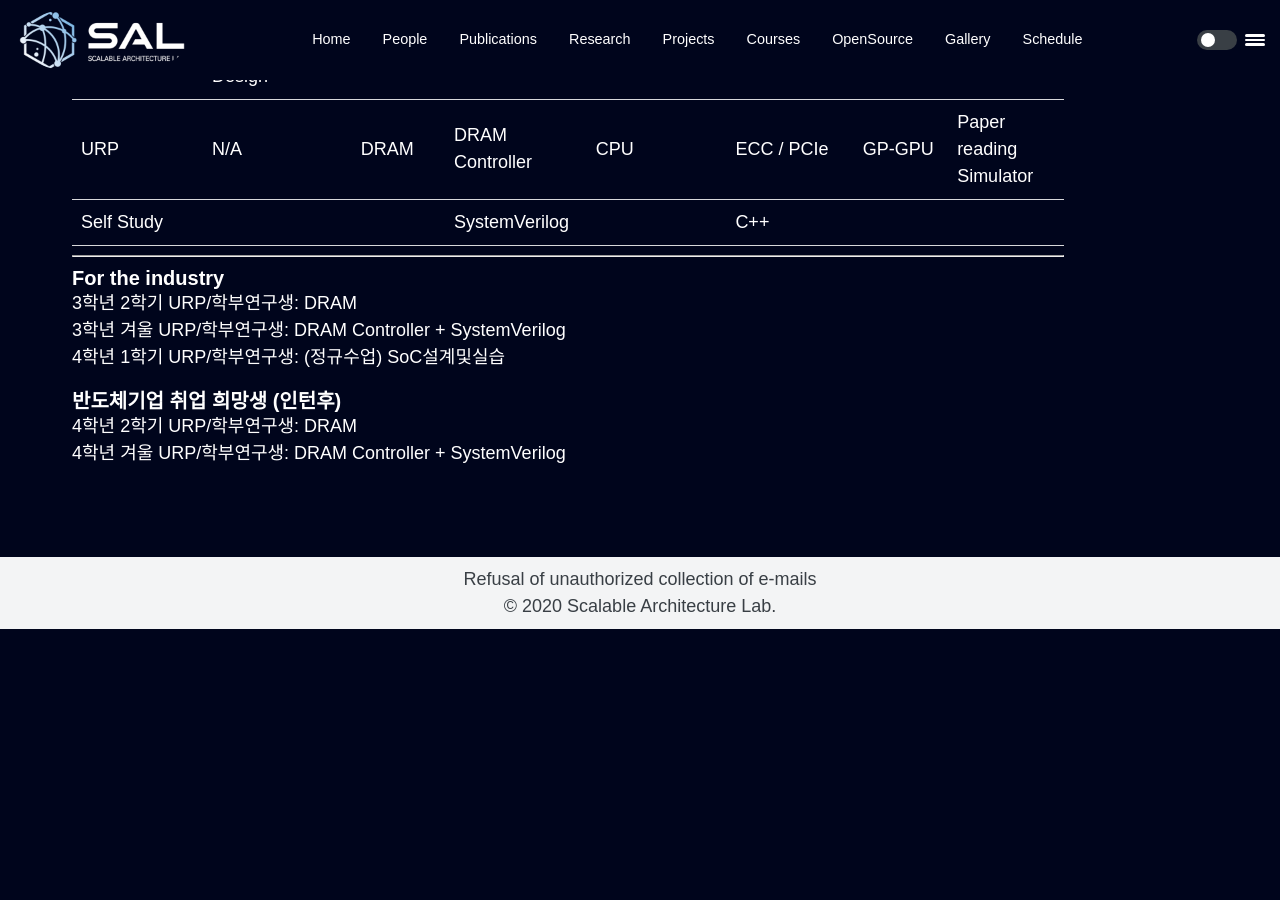
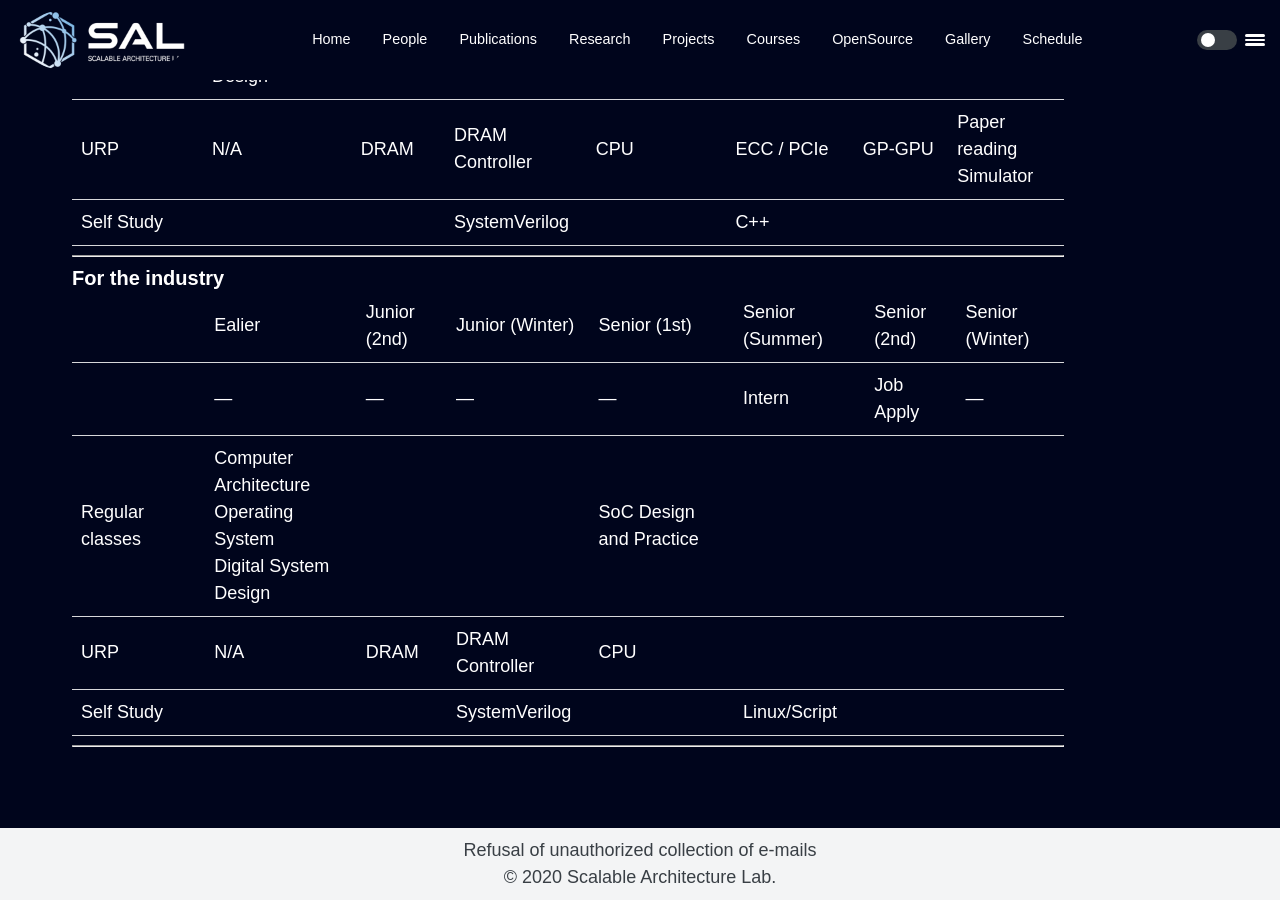
Before and after one commit to scalable-arch/scalable-arch.github.io, a Jekyll site: the page built from courses.md, in a window 1280 px wide and 900 px high, scrolled down 1623 px. Built offline with Jekyll 4.4.1, drawn with Linux system fonts in a browser that asks for light colours; before the commit the page ends 2252 px from its top, so only the background shows below that.

Commit message:
Update courses.md

```diff
--- a/courses.md
+++ b/courses.md
@@ -48,14 +48,11 @@ Below are ideal schedules for students who want to enter the graduate program or
 ---
 
 #### For the industry
-  <ul>
-    <li> 3학년 2학기 URP/학부연구생: DRAM </li>
-    <li> 3학년 겨울 URP/학부연구생: DRAM Controller + SystemVerilog </li>
-    <li> 4학년 1학기 URP/학부연구생: (정규수업) SoC설계및실습 </li>
-  </ul>
 
-#### 반도체기업 취업 희망생 (인턴후)
-  <ul>
-    <li> 4학년 2학기 URP/학부연구생: DRAM </li>
-    <li> 4학년 겨울 URP/학부연구생: DRAM Controller + SystemVerilog </li>
-  </ul>
+|                 || Ealier             | Junior (2nd)     | Junior (Winter)     | Senior (1st)            | Senior (Summer)           | Senior (2nd)               | Senior (Winter)    |
+|                 || ---                | ---              | ---                 | ---                     | Intern                    | Job Apply                  | ---                  |
+| Regular classes || Computer Architecture <br> Operating System <br> Digital System Design |                  |                     | SoC Design and Practice |                           |                            |                     |
+| URP             || N/A                | DRAM             | DRAM Controller     | CPU                     |                           |                            |  |
+| Self Study      ||                    |                  | SystemVerilog       |                         | Linux/Script              |                            |  |
+
+---
```
